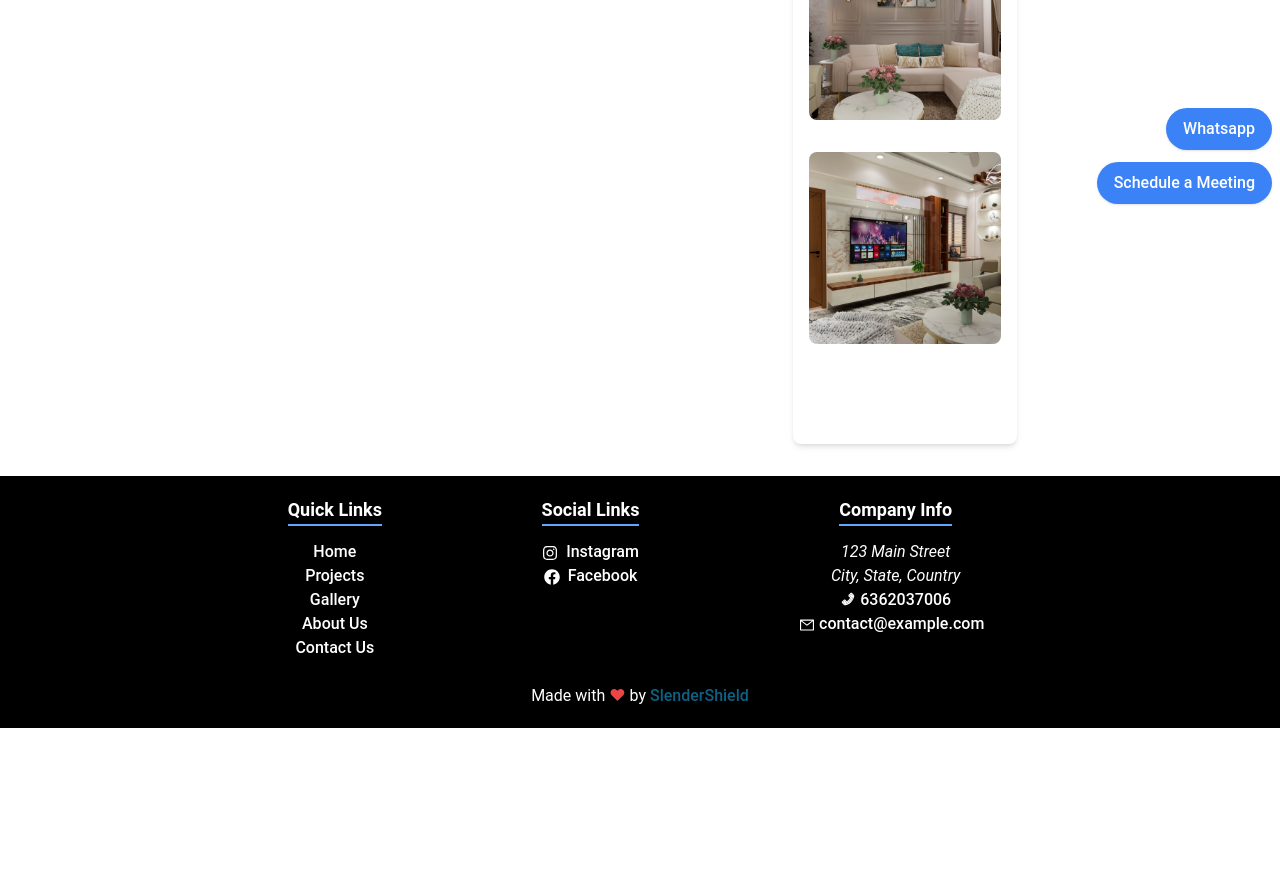
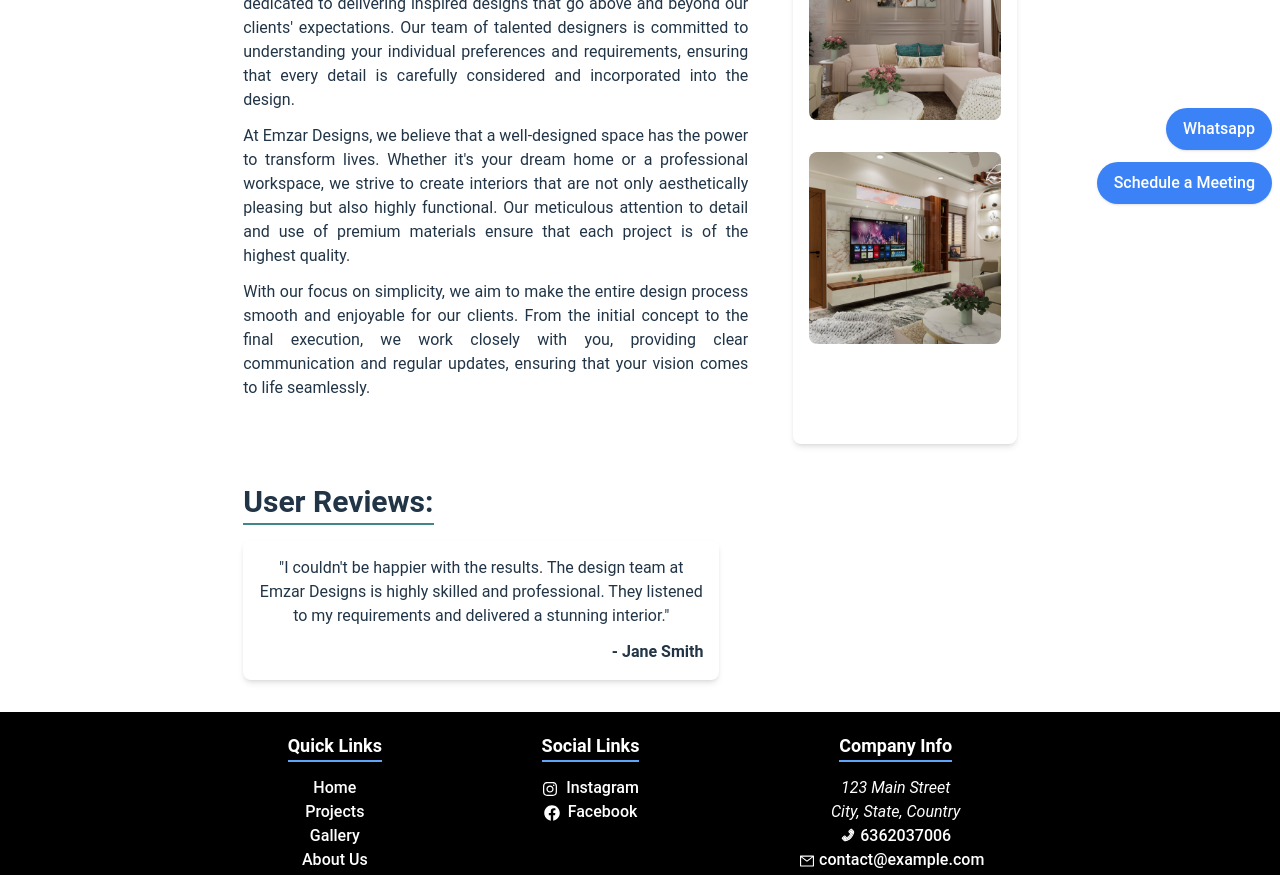
Before and after one commit to SlenderShield/EmzarDesign, a React (Vite) app: page /about-us in a window 1280 px wide. Shown: the part 500-1375 px from the top of the page. Before the commit the page ends 1228 px from the top, so only its background shows below. Built offline with nearby package versions, Linux system fonts and the light colour scheme.

Commit message:
add user review & ui changes

```diff
--- a/src/pages/about.jsx
+++ b/src/pages/about.jsx
@@ -1,6 +1,7 @@
 import React from "react";
 import Head from "../components/Head";
 import images from "../images";
+import { Carousel } from "react-responsive-carousel";
 
 const AboutUsPage = () => {
   return (
@@ -18,7 +19,7 @@ const AboutUsPage = () => {
               Company Details :
             </span>
           </h2>
-          <p className="text-white text-justify mb-3">
+          <p className=" text-justify mb-3">
             With expertise in both residential and commercial projects, we are
             dedicated to delivering inspired designs that go above and beyond
             our clients' expectations. Our team of talented designers is
@@ -26,7 +27,7 @@ const AboutUsPage = () => {
             requirements, ensuring that every detail is carefully considered and
             incorporated into the design.
           </p>
-          <p className="text-white text-justify mb-3">
+          <p className=" text-justify mb-3">
             At Emzar Designs, we believe that a well-designed space has the
             power to transform lives. Whether it's your dream home or a
             professional workspace, we strive to create interiors that are not
@@ -34,7 +35,7 @@ const AboutUsPage = () => {
             meticulous attention to detail and use of premium materials ensure
             that each project is of the highest quality.
           </p>
-          <p className="text-white text-justify mb-3">
+          <p className=" text-justify mb-3">
             With our focus on simplicity, we aim to make the entire design
             process smooth and enjoyable for our clients. From the initial
             concept to the final execution, we work closely with you, providing
@@ -59,6 +60,49 @@ const AboutUsPage = () => {
           </div>
         </div>
       </div>
+      <div className="mx-auto w-4/5 md:w-5/6 xl:w-4/5 mt-10">
+        <h2 className="text-3xl font-bold mb-5">
+          <span className="border-b-2 border-secondary_color pb-1">
+            User Reviews:
+          </span>
+        </h2>
+        <div className="bg-white rounded-lg p-4 shadow-md w-full md:w-5/6 xl:w-3/5">
+          <Carousel
+            showArrows={false}
+            showThumbs={false}
+            showStatus={false}
+            infiniteLoop={true}
+            showIndicators={false}
+            autoPlay={true}
+            interval={5000}
+          >
+            <div>
+              <p className="text-center mb-3">
+                "Emzar Designs did an exceptional job in transforming my living
+                space. The attention to detail and the use of premium materials
+                truly exceeded my expectations."
+              </p>
+              <p className="text-right font-bold">- John Doe</p>
+            </div>
+            <div>
+              <p className="text-center mb-3">
+                "I couldn't be happier with the results. The design team at
+                Emzar Designs is highly skilled and professional. They listened
+                to my requirements and delivered a stunning interior."
+              </p>
+              <p className="text-right font-bold">- Jane Smith</p>
+            </div>
+            <div>
+              <p className="text-center mb-3">
+                "The level of craftsmanship and creativity displayed by Emzar
+                Designs is outstanding. They transformed my office space into a
+                modern and functional environment."
+              </p>
+              <p className="text-right font-bold">- Michael Johnson</p>
+            </div>
+          </Carousel>
+        </div>
+      </div>
     </div>
   );
 };
```
